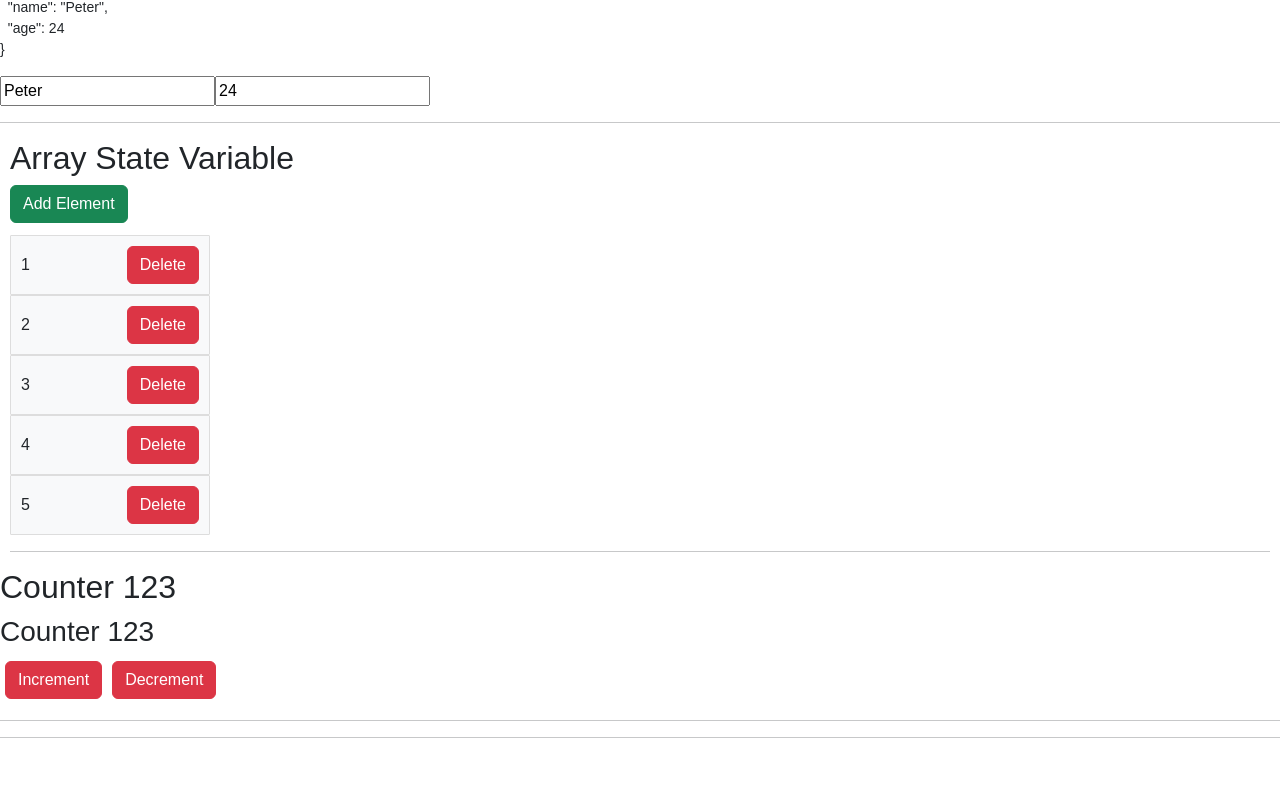
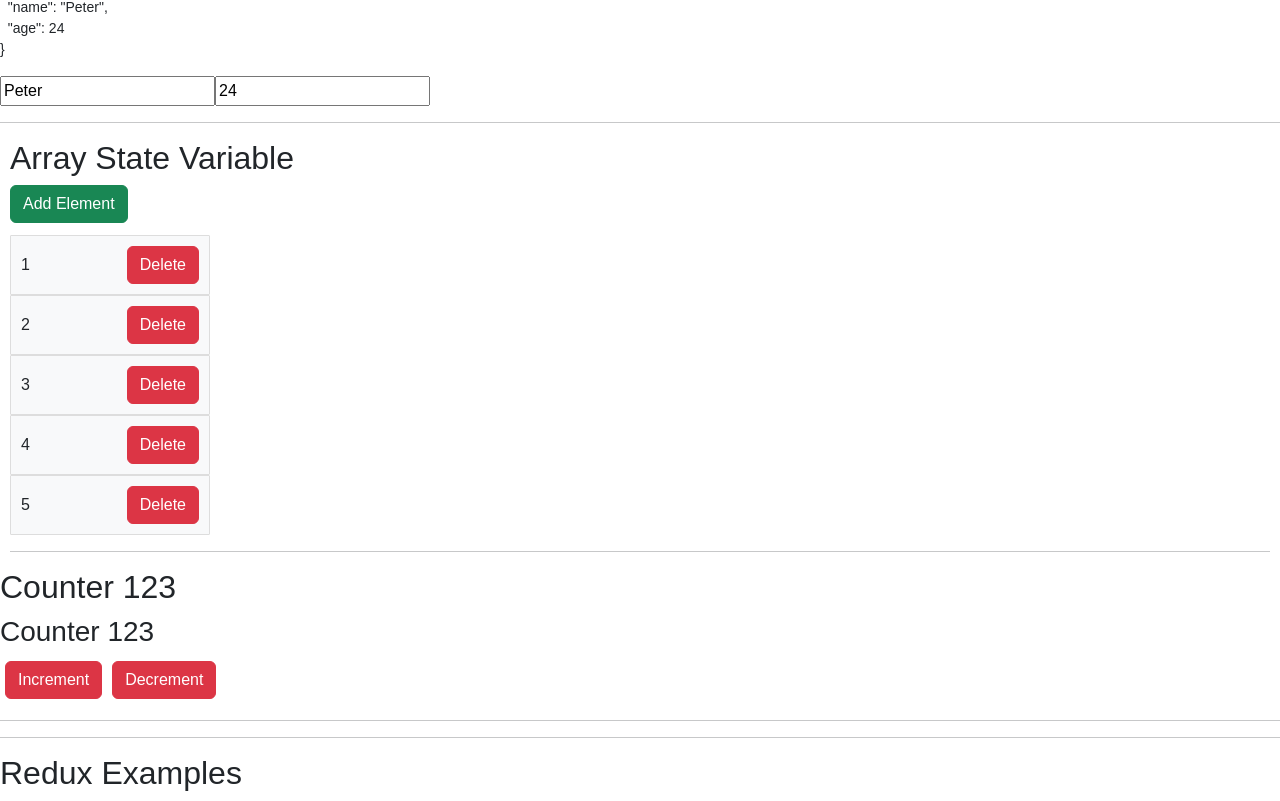
Before and after one commit to DucianX/kanbas-react-web-app-cd5610-fa24, a React (Create React App) app: page /#/Labs/Lab4 in a window 1280 px wide. Shown: the part 1519-2320 px from the top of the page. Before the commit the page ends 2273 px from the top, so only its background shows below. Built offline with nearby package versions, Linux system fonts and the light colour scheme.

Commit message:
done 2.4.2

```diff
--- a/src/Labs/Lab4/ChildStateComponent.tsx
+++ b/src/Labs/Lab4/ChildStateComponent.tsx
@@ -12,5 +12,5 @@ export default function ChildStateComponent({ counter, setCounter }:
             <hr/>
         </div>
 
-        // code写完2.3.8，课程听到M7的40:40分钟
+
     );}
--- /dev/null
+++ b/src/Labs/Lab4/ReduxExamples/index.tsx
@@ -0,0 +1,9 @@
+import React from "react";
+
+export default function ReduxExamples() {
+    return(
+        <div>
+            <h2>Redux Examples</h2>
+        </div>
+    );
+};
--- a/src/Labs/Lab4/index.tsx
+++ b/src/Labs/Lab4/index.tsx
@@ -10,6 +10,7 @@ import ObjectStateVariable from "./ObjectStateVariable";
 import ArrayStateVariable from "./ArrayStateVariable";
 import ParentStateComponent from "./ParentStateComponent";
 import BooleanStateVariables from "./BooleanStateVariables";
+import ReduxExamples from "./ReduxExamples";
 
 export default function Lab4() {
     function sayHello() {
@@ -29,5 +30,7 @@ export default function Lab4() {
             <ObjectStateVariable/>
             <ArrayStateVariable/>
             <ParentStateComponent/>
+            {/*// code写完到2.3.8，课程听到M7的54:55分钟 记得听lana*/}
+            <ReduxExamples/>
         </div>
     );}
--- /dev/null
+++ b/src/Labs/store/index.ts
@@ -0,0 +1,6 @@
+import { configureStore } from "@reduxjs/toolkit";
+import helloReducer from "../Lab4/ReduxExamples/HelloRedux/helloReducer";
+const store = configureStore({
+    reducer: { helloReducer },
+});
+export default store;
```
Also changed, not shown: src/Labs/Lab4/ReduxExamples/HelloRedux/helloReducer.ts (added, +10 -0 lines).
